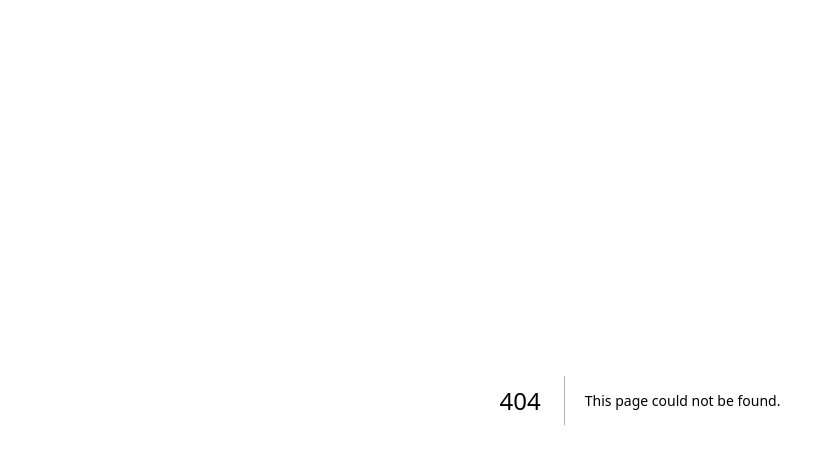
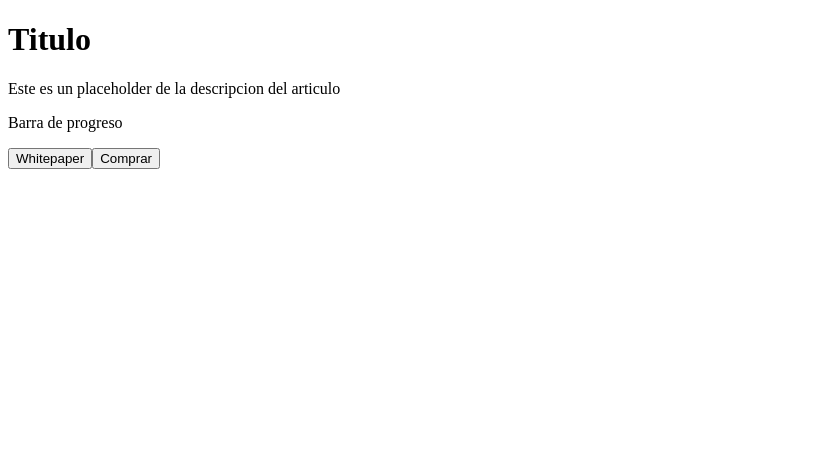
Before and after one commit to Chucho2020-dev/PIA-TNT, a Next.js app in the folder dapp/: page /products/1 in a window 1280 px wide. Before the commit this address had no page. Shown: the top 464 px of the page, without its empty margins (0-835 px from the left). Built offline with nearby package versions, Linux system fonts and the light colour scheme.

Commit message:
Quinta parte del proyecto - Smart Contract

```diff
--- a/dapp/components/ProductCard.jsx
+++ b/dapp/components/ProductCard.jsx
@@ -1,11 +1,15 @@
 import React from "react";
 import styles from "../styles/ProductCard.module.css"
+import Link from "next/link";
 
 const ProductCard = ({title, short_description}) => {
     return (
         <div className={styles.product_card}>
             <h3>{title}</h3>
             <p>{short_description}</p>
+            <Link href="#">
+                Acceder
+            </Link>
         </div>
     )
 }
--- /dev/null
+++ b/dapp/pages/products/[id].jsx
@@ -0,0 +1,15 @@
+import React from "react";
+
+const ProductDetail = () => {
+    return (
+        <div>
+            <h1>Titulo</h1>
+            <p>Este es un placeholder de la descripcion del articulo</p>
+            <p>Barra de progreso</p>
+            <button>Whitepaper</button>
+            <button>Comprar</button>
+        </div>
+    )
+}
+
+export default ProductDetail
--- a/dapp/pages/products.jsx
+++ b/dapp/pages/products/index.jsx
@@ -1,7 +1,7 @@
 import React from "react";
-import Layout from "../components/Layout";
-import styles from '../styles/Products.module.css'
-import ProductCard from "../components/ProductCard";
+import Layout from "../../components/Layout";
+import styles from '../../styles/Products.module.css'
+import ProductCard from "../../components/ProductCard";
 
 const products = () => {
     return (
```
Also changed, not shown: 1 other file (tests, documents, lock files or other folders).
